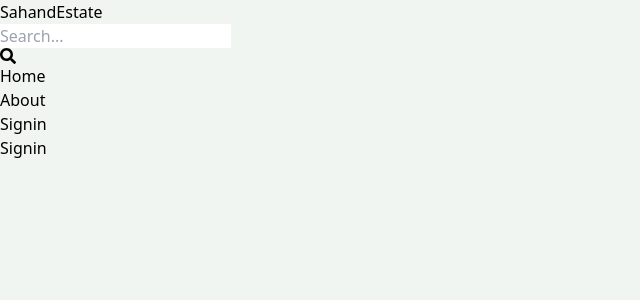
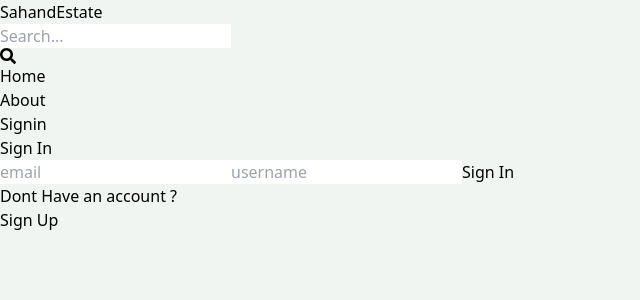
Before and after one commit to ysodki/mern-estate, a React (Vite) app: page /sign-in in a window 1280 px wide. Shown: the top 300 px of the page, without its empty margins (0-640 px from the left). Built offline with nearby package versions, Linux system fonts and the light colour scheme.

Commit message:
Signup file modification and Add the signin page functionality

```diff
--- a/src/pages/Signin.jsx
+++ b/src/pages/Signin.jsx
@@ -1,9 +1,76 @@
-import React from 'react'
+import React, { useState } from 'react'
+import { Link, useNavigate } from "react-router-dom";
+const Signin = () => {
+    const [formData, setFormData] = useState({});
+    const [error , setError] = useState([]);
+    const [loding , setLoading] = useState(false);
+    const navigate = useNavigate();
 
-const Signin = () => {
-  return (
-    <div>Signin</div>
-  )
+    const handleChange = (e)=>{
+        setFormData({
+            ...formData , [e.target.id] :e.target.value
+        })
+    }
+
+    const handleSubmit = async (e)=>{
+        try{
+            e.preventDefault();
+            setLoading(true);
+
+            const res = await fetch("/api/auth/signin" , {
+                method : 'POST' ,
+                headers : {
+                    'Content-Type' : 'application/json'
+                } ,
+                body : JSON.stringify(formData)
+            });
+            const data = await res.json();
+            console.log(data);
+            if(data.success == false){
+                setLoading(false);
+                setError(data.message);
+                return;
+            }
+            setLoading(false);
+            setError(null);
+            navigate("/");
+        }catch(e){
+            setLoading(false);
+            setError(e.message);
+        }
+    }
+    return (
+        <div className='p-3 max-w-lg mx-auto'>
+            <h1 className='text-3xl text-center font-semibold my-7'>Sign In</h1>
+            <form className='flex flex-col gap-4 ' onSubmit={handleSubmit}>
+                <input
+                    type='text'
+                    placeholder='email'
+                    className='border p-3 rounded-lg'
+                    id="email"
+                    onChange={handleChange}
+                />
+                <input
+                    type='password'
+                    placeholder='username'
+                    className='border p-3 rounded-lg'
+                    id="password"
+                    onChange={handleChange}
+                />
+                <button disabled = {loding}
+                    className='bg-slate-700 text-white p-3 rounded-lg uppercase hover:opacity-95 disabled:opacity-80'>
+                        {loding ? 'Loading ...' : 'Sign In'}
+                    </button>
+            </form>
+            <div className='flex gap-2 mt-5'>
+                <p>Dont Have an account ?</p>
+                <Link to="/signin">
+                    <span className='text-blue-700'>Sign Up</span>
+                </Link>
+            </div>
+            {error && <p className='text-red-500 mt-5'>{error}</p>}
+        </div>
+    )
 }
 
 export default Signin
--- a/src/pages/Signup.jsx
+++ b/src/pages/Signup.jsx
@@ -5,6 +5,7 @@
     const [error , setError] = useState([]);
     const [loding , setLoading] = useState(false);
     const navigate = useNavigate();
+
     const handleChange = (e)=>{
         setFormData({
             ...formData , [e.target.id] :e.target.value
@@ -32,7 +33,7 @@
             }
             setLoading(false);
             setError(null);
-            navigate("/signin");
+            navigate("/sign-in");
         }catch(e){
             setLoading(false);
             setError(e.message);
```
